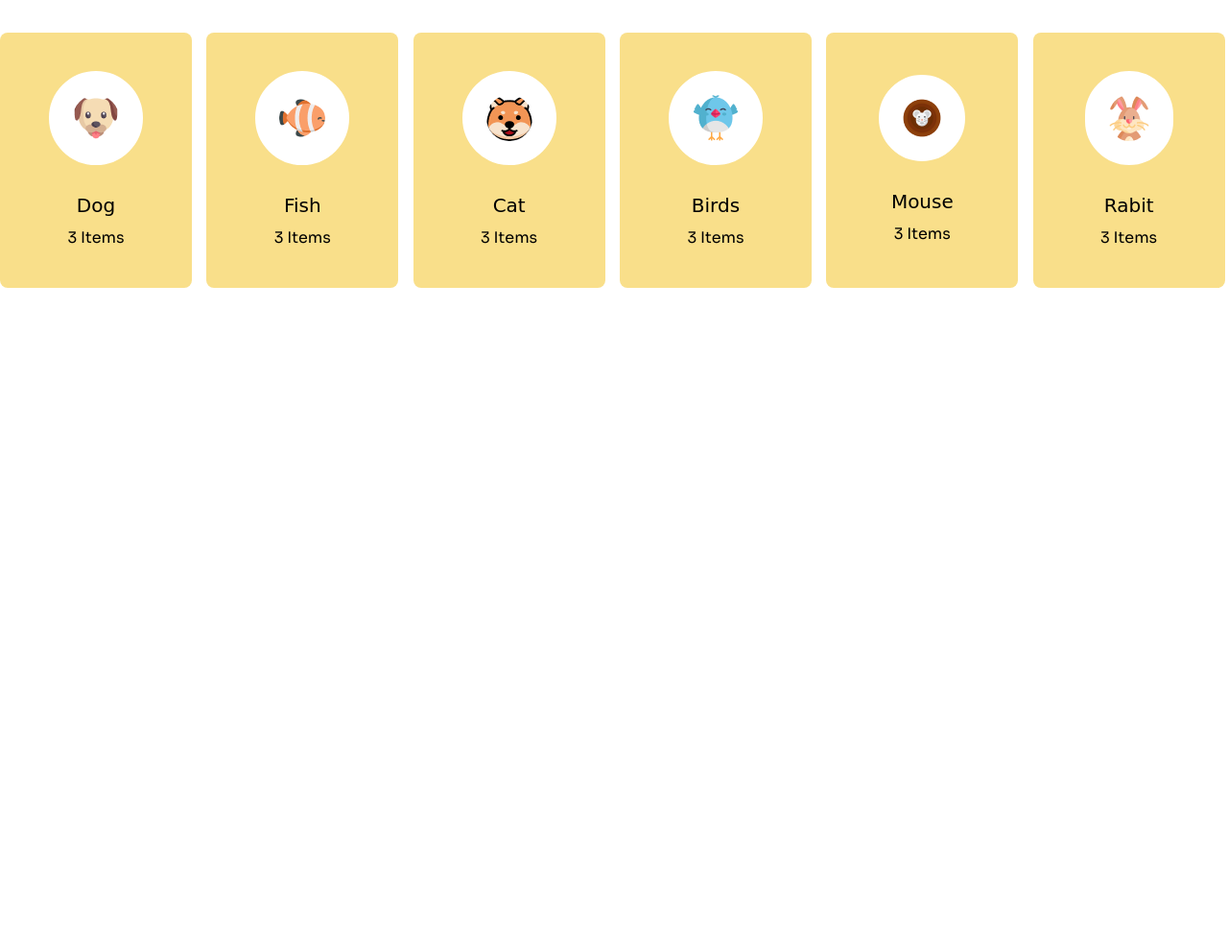
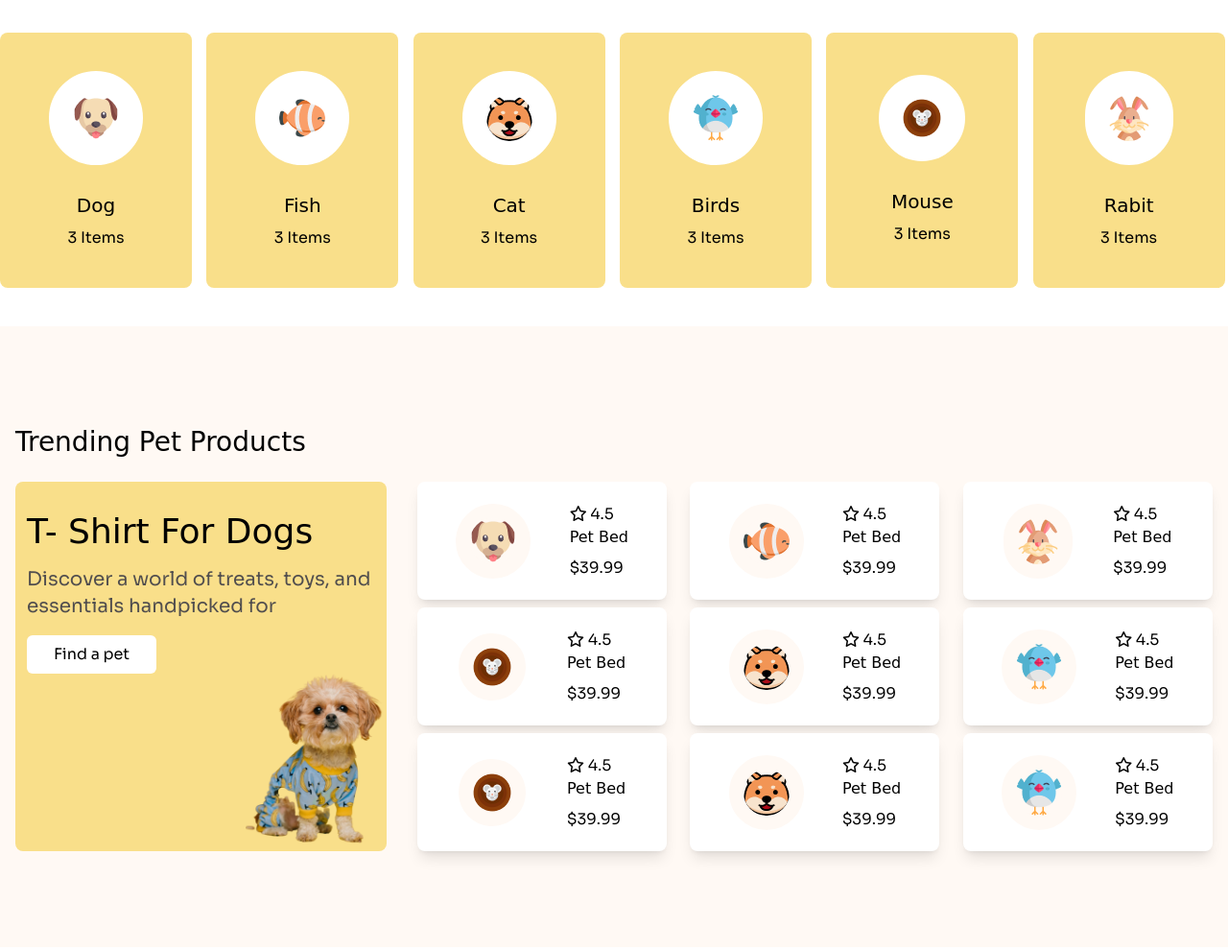
Before and after one commit to Imam-44/assignment-3, a plain HTML site: page index.html in a window 1280 px wide. Shown: the part 964-1954 px from the top of the page at 96% size. Before the commit the page ends 1264 px from the top, so only its background shows below. Drawn offline with nearby package versions, Linux system fonts and the light colour scheme; a web font is replaced by a local one.

Commit message:
added trending section

```diff
--- a/index.html
+++ b/index.html
@@ -85,7 +85,7 @@
       </nav>
 
 
-      <div class="max-w-[1320px] mx-auto px-4 flex flex-col-reverse flex-wrap relative">
+      <div class="max-w-[1320px] mx-auto px-4 flex flex-col-reverse  relative">
 
         <div class="mt-60 md:mt-20">
           <img src="images/cat-big.png" alt="big-cat-image" class="">
@@ -106,100 +106,216 @@
  <!-- header end here -->
 
 <!--main start  -->
-   <!-- <main>
-
-
-   <div class="max-w-[1320px]  mx-auto pl-8 lg:px-0">
+<main class="">
+  <div class="max-w-[1320px] mx-auto px-1 lg:px-0">
     <div>
-       <h2 class="font-adlam m-5 text-[28px]">Browse By Categories</h2>
+      <h2 class="font-adlam m-2 text-[28px] my-10">Browse By Categories</h2>
     </div>
 
-    <div class="flex gap-5 flex-wrap">
-      <div class="bg-[#F9DF8A] w-[200px] min-h-[250px] rounded-lg flex flex-col justify-center items-center">
+    <div class="grid grid-cols-2 gap-3  px-3  lg:px-0 sm:grid-cols-4 lg:grid-cols-6">
+      <div class="bg-[#F9DF8A] py-10 max-w-[200px] rounded-lg flex flex-col justify-center items-center">
         <img src="images/dog-cartoon.png" alt="dog cartoon img" class="bg-white border-[25px] border-white rounded-full">
         <h4 class="font-adlam text-xl mt-7 mb-2">Dog</h4>
         <p>3 Items</p>
       </div>
 
-      <div class="bg-[#F9DF8A] w-[200px] min-h-[250px] rounded-lg flex flex-col justify-center items-center">
+      <div class="bg-[#F9DF8A] py-10 max-w-[200px] rounded-lg flex flex-col justify-center items-center">
         <img src="images/fish-cartoon.png" alt="Fish cartoon img" class="bg-white border-[25px] border-white rounded-full">
         <h4 class="font-adlam text-xl mt-7 mb-2">Fish</h4>
         <p>3 Items</p>
       </div>
 
-      <div class="bg-[#F9DF8A] w-[200px] min-h-[250px] rounded-lg flex flex-col justify-center items-center">
+      <div class="bg-[#F9DF8A] py-10 max-w-[200px] rounded-lg flex flex-col justify-center items-center">
         <img src="images/cat-cartoon.png" alt="Cat cartoon img" class="bg-white border-[25px] border-white rounded-full">
         <h4 class="font-adlam text-xl mt-7 mb-2">Cat</h4>
         <p>3 Items</p>
       </div>
 
-      <div class="bg-[#F9DF8A] w-[200px] min-h-[250px] rounded-lg flex flex-col justify-center items-center">
+      <div class="bg-[#F9DF8A] py-10 max-w-[200px] rounded-lg flex flex-col justify-center items-center">
         <img src="images/bird-cartoon.png" alt="Birds cartoon img" class="bg-white border-[25px] border-white rounded-full">
         <h4 class="font-adlam text-xl mt-7 mb-2">Birds</h4>
         <p>3 Items</p>
       </div>
 
-      <div class="bg-[#F9DF8A] w-[200px] min-h-[250px] rounded-lg flex flex-col justify-center items-center">
+      <div class="bg-[#F9DF8A] py-10 max-w-[200px] rounded-lg flex flex-col justify-center items-center">
         <img src="images/mouse-cartoon.png" alt="Mouse cartoon img" class="bg-white border-[25px] border-white rounded-full">
         <h4 class="font-adlam text-xl mt-7 mb-2">Mouse</h4>
         <p>3 Items</p>
       </div>
 
-      <div class="bg-[#F9DF8A] w-[200px] min-h-[250px] rounded-lg flex flex-col justify-center items-center">
+      <div class="bg-[#F9DF8A] py-10 max-w-[200px] rounded-lg flex flex-col justify-center items-center">
         <img src="images/rabbit-cartoon.png" alt="Rabit cartoon img" class="bg-white border-[25px] border-white rounded-full">
         <h4 class="font-adlam text-xl mt-7 mb-2">Rabit</h4>
         <p>3 Items</p>
       </div>
-     </div>
     </div>
-   </main> -->
+  </div>
+</main>
+
    <!-- main end here -->
-   <main class="">
-    <div class="max-w-[1320px] mx-auto px-1 lg:px-0">
-      <div>
-        <h2 class="font-adlam m-2 text-[28px] my-10">Browse By Categories</h2>
-      </div>
 
-      <div class="grid grid-cols-2 gap-3  px-3  lg:px-0 sm:grid-cols-4 lg:grid-cols-6">
-        <div class="bg-[#F9DF8A] py-10 max-w-[200px] rounded-lg flex flex-col justify-center items-center">
-          <img src="images/dog-cartoon.png" alt="dog cartoon img" class="bg-white border-[25px] border-white rounded-full">
-          <h4 class="font-adlam text-xl mt-7 mb-2">Dog</h4>
-          <p>3 Items</p>
-        </div>
+   <!-- trending section start here -->
 
-        <div class="bg-[#F9DF8A] py-10 max-w-[200px] rounded-lg flex flex-col justify-center items-center">
-          <img src="images/fish-cartoon.png" alt="Fish cartoon img" class="bg-white border-[25px] border-white rounded-full">
-          <h4 class="font-adlam text-xl mt-7 mb-2">Fish</h4>
-          <p>3 Items</p>
-        </div>
+<div class="bg-[#FFF9F4]">
+  <div class="max-w-[1320px] mx-auto py-25 my-10">
+    <div class="px-4">
+      <h2 class="font-adlam  text-[28px] mb-5">Trending Pet Products</h2>
+    </div>
 
-        <div class="bg-[#F9DF8A] py-10 max-w-[200px] rounded-lg flex flex-col justify-center items-center">
-          <img src="images/cat-cartoon.png" alt="Cat cartoon img" class="bg-white border-[25px] border-white rounded-full">
-          <h4 class="font-adlam text-xl mt-7 mb-2">Cat</h4>
-          <p>3 Items</p>
-        </div>
+ <div class="flex flex-col gap-4 lg:flex-row">
 
-        <div class="bg-[#F9DF8A] py-10 max-w-[200px] rounded-lg flex flex-col justify-center items-center">
-          <img src="images/bird-cartoon.png" alt="Birds cartoon img" class="bg-white border-[25px] border-white rounded-full">
-          <h4 class="font-adlam text-xl mt-7 mb-2">Birds</h4>
-          <p>3 Items</p>
-        </div>
 
-        <div class="bg-[#F9DF8A] py-10 max-w-[200px] rounded-lg flex flex-col justify-center items-center">
-          <img src="images/mouse-cartoon.png" alt="Mouse cartoon img" class="bg-white border-[25px] border-white rounded-full">
-          <h4 class="font-adlam text-xl mt-7 mb-2">Mouse</h4>
-          <p>3 Items</p>
-        </div>
 
-        <div class="bg-[#F9DF8A] py-10 max-w-[200px] rounded-lg flex flex-col justify-center items-center">
-          <img src="images/rabbit-cartoon.png" alt="Rabit cartoon img" class="bg-white border-[25px] border-white rounded-full">
-          <h4 class="font-adlam text-xl mt-7 mb-2">Rabit</h4>
-          <p>3 Items</p>
-        </div>
-      </div>
+  <div class="px-4 lg:basis 1/4">
+  <div class="flex flex-col-reverse relative  bg-[#F9DF8A] rounded-lg">
+
+    <div class="mt-30 ml-60 md:mt-50 md:-ml-30">
+      <img src="images/cute-pet-mid.png" alt="big-cat-image" class="w-[200px]">
     </div>
-  </main>
 
+    <div class="absolute top-10 lg:top-28 left-3 lg:left-3 lg:top-8 max-w-[500px] lg:max-w-[600px]">
+      <h2 class="font-adlam text-3xl  md:text-4xl">T- Shirt For Dogs</h2>
+
+     <p class=" text-[#514e4e] text-md my-6 md:my-4 md:text-xl md:w-[700px]">Discover a world of treats, toys, and <br> essentials handpicked for</p>
+
+     <button class="bg-white px-7 py-2 rounded-md">Find a pet</button>
+    </div>
+
+  </div>
+
+</div>
+
+
+<div class="grid grid-cols-2 gap-2  px-3  lg:px-0 sm:grid-cols-3 lg:grid-cols-3 lg:basis-3/4">
+
+  <div class="bg-[#ffffff] py-1 max-w-[210px] lg:max-w-[260px] rounded-lg flex flex-row justify-evenly items-center
+  rounded-lg shadow-lg">
+    <div>
+    <img src="images/dog-cartoon.png" alt="dog cartoon img" class="bg-[#fff9f4] border-[15px] border-[#fff9f4] rounded-full">
+  </div>
+    <div>
+      <a href="#"><i class="fa-regular fa-star"></i></a>
+      <span>4.5</span>
+    <h4 class="font-adlam text-md  mb-2">Pet Bed</h4>
+    <p>$39.99</p>
+  </div>
+</div>
+
+
+
+  <div class="bg-[#ffffff] py-1 max-w-[210px] lg:max-w-[260px] rounded-lg flex flex-row justify-evenly items-center
+  rounded-lg shadow-lg">
+    <div>
+    <img src="images/fish-cartoon.png" alt="dog cartoon img" class="bg-[#fff9f4] border-[15px] border-[#fff9f4] rounded-full">
+  </div>
+    <div>
+      <a href="#"><i class="fa-regular fa-star"></i></a>
+      <span>4.5</span>
+    <h4 class="font-adlam text-md  mb-2">Pet Bed</h4>
+    <p>$39.99</p>
+  </div>
+
+
+
+   </div>
+
+   <div class="bg-[#ffffff] py-1 max-w-[210px] lg:max-w-[260px] rounded-lg flex flex-row justify-evenly items-center
+   rounded-lg shadow-lg">
+     <div>
+     <img src="images/rabbit-cartoon.png" alt="dog cartoon img" class="bg-[#fff9f4] border-[15px] border-[#fff9f4] rounded-full">
+   </div>
+     <div>
+       <a href="#"><i class="fa-regular fa-star"></i></a>
+       <span>4.5</span>
+     <h4 class="font-adlam text-md  mb-2">Pet Bed</h4>
+     <p>$39.99</p>
+   </div>
+</div>
+
+<div class="bg-[#ffffff] py-1 max-w-[210px] lg:max-w-[260px] rounded-lg flex flex-row justify-evenly items-center
+rounded-lg shadow-lg">
+  <div>
+  <img src="images/mouse-cartoon.png" alt="dog cartoon img" class="bg-[#fff9f4] border-[15px] border-[#fff9f4] rounded-full">
+</div>
+  <div>
+    <a href="#"><i class="fa-regular fa-star"></i></a>
+    <span>4.5</span>
+  <h4 class="font-adlam text-md  mb-2">Pet Bed</h4>
+  <p>$39.99</p>
+</div>
+</div>
+
+<div class="bg-[#ffffff] py-1 max-w-[210px]  lg:max-w-[260px] rounded-lg flex flex-row justify-evenly items-center
+rounded-lg shadow-lg">
+  <div>
+  <img src="images/cat-cartoon.png" alt="dog cartoon img" class="bg-[#fff9f4] border-[15px] border-[#fff9f4] rounded-full">
+</div>
+  <div>
+    <a href="#"><i class="fa-regular fa-star"></i></a>
+    <span>4.5</span>
+  <h4 class="font-adlam text-md  mb-2">Pet Bed</h4>
+  <p>$39.99</p>
+</div>
+</div>
+
+
+<div class="bg-[#ffffff] py-1 max-w-[210px] lg:max-w-[260px] rounded-lg flex flex-row justify-evenly items-center
+rounded-lg shadow-lg">
+  <div>
+  <img src="images/bird-cartoon.png" alt="dog cartoon img" class="bg-[#fff9f4] border-[15px] border-[#fff9f4] rounded-full">
+</div>
+  <div>
+    <a href="#"><i class="fa-regular fa-star"></i></a>
+    <span>4.5</span>
+  <h4 class="font-adlam text-md  mb-2">Pet Bed</h4>
+  <p>$39.99</p>
+</div>
+</div>
+
+
+<div class="bg-[#ffffff] py-1 max-w-[210px] lg:max-w-[260px] rounded-lg flex flex-row justify-evenly items-center
+rounded-lg shadow-lg">
+  <div>
+  <img src="images/mouse-cartoon.png" alt="dog cartoon img" class="bg-[#fff9f4] border-[15px] border-[#fff9f4] rounded-full">
+</div>
+  <div>
+    <a href="#"><i class="fa-regular fa-star"></i></a>
+    <span>4.5</span>
+  <h4 class="font-adlam text-md  mb-2">Pet Bed</h4>
+  <p>$39.99</p>
+</div>
+</div>
+
+<div class="bg-[#ffffff] py-1 max-w-[210px] lg:max-w-[260px] rounded-lg flex flex-row justify-evenly items-center
+rounded-lg shadow-lg">
+  <div>
+  <img src="images/cat-cartoon.png" alt="dog cartoon img" class="bg-[#fff9f4] border-[15px] border-[#fff9f4] rounded-full">
+</div>
+  <div>
+    <a href="#"><i class="fa-regular fa-star"></i></a>
+    <span>4.5</span>
+  <h4 class="font-adlam text-md  mb-2">Pet Bed</h4>
+  <p>$39.99</p>
+</div>
+</div>
+
+
+<div class="bg-[#ffffff] py-1 max-w-[210px] lg:max-w-[260px] rounded-lg flex flex-row justify-evenly items-center
+rounded-lg shadow-lg hidden md:flex">
+  <div>
+  <img src="images/bird-cartoon.png" alt="dog cartoon img" class="bg-[#fff9f4] border-[15px] border-[#fff9f4] rounded-full">
+</div>
+  <div>
+    <a href="#"><i class="fa-regular fa-star"></i></a>
+    <span>4.5</span>
+  <h4 class="font-adlam text-md  mb-2">Pet Bed</h4>
+  <p>$39.99</p>
+</div>
+</div>
+</div>
+</div>
+</div>
+</div>
     <!--foter start here   -->
     <footer>
 
```
